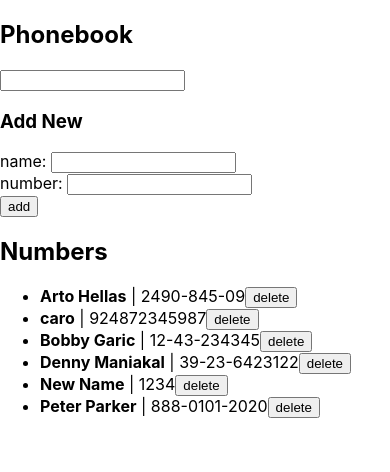
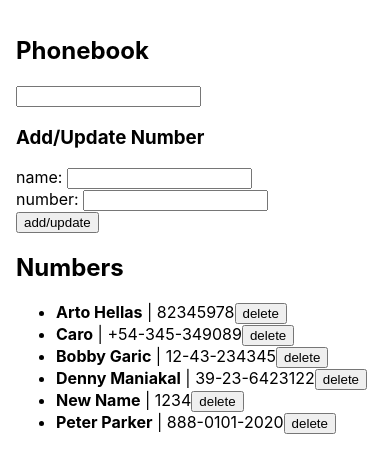
Before and after one commit to prb01/fullstackopen, a React (Create React App) app in the folder part2/phonebook/: page / in a window 390 px wide. Shown: the top 472 px of the page. Built offline with nearby package versions, Linux system fonts and the light colour scheme; data requests are answered from the project's data file.

Commit message:
2.18: Phonebook step10 (update number)

```diff
--- a/part2/phonebook/db.json
+++ b/part2/phonebook/db.json
@@ -2,12 +2,12 @@
   "persons": [
     {
       "name": "Arto Hellas",
-      "number": "2490-845-09",
+      "number": "82345978",
       "id": 1
     },
     {
-      "name": "caro",
-      "number": "924872345987",
+      "name": "Caro",
+      "number": "+54-345-349089",
       "id": 2
     },
     {
--- a/part2/phonebook/src/App.css
+++ b/part2/phonebook/src/App.css
@@ -1,38 +1,7 @@
+body {
+  padding: 1rem;
+}
+
 .App {
   text-align: center;
 }
-
-.App-logo {
-  height: 40vmin;
-  pointer-events: none;
-}
-
-@media (prefers-reduced-motion: no-preference) {
-  .App-logo {
-    animation: App-logo-spin infinite 20s linear;
-  }
-}
-
-.App-header {
-  background-color: #282c34;
-  min-height: 100vh;
-  display: flex;
-  flex-direction: column;
-  align-items: center;
-  justify-content: center;
-  font-size: calc(10px + 2vmin);
-  color: white;
-}
-
-.App-link {
-  color: #61dafb;
-}
-
-@keyframes App-logo-spin {
-  from {
-    transform: rotate(0deg);
-  }
-  to {
-    transform: rotate(360deg);
-  }
-}
--- a/part2/phonebook/src/App.js
+++ b/part2/phonebook/src/App.js
@@ -3,6 +3,7 @@ import Numbers from './components/Numbers'
 import Filter from './components/Filter'
 import PersonForm from './components/PersonForm'
 import personService from './services/persons'
+import './App.css'
 
 const App = () => {
   const [persons, setPersons] = useState([])
@@ -45,12 +46,17 @@ const App = () => {
   }
 
   const editNumber = (id, personObject) => {
+    const person = persons.find(person => person.id === id)
+    const msg = `Are you sure you want to update entry for '${person.name}'?`
+
+    if (window.confirm(msg)) {
       personService
         .update(id, personObject)
         .then(returnedPerson => {
           setPersons(persons.map(person => person.id !== id ? person : returnedPerson))
           clearForm()
         })
+    }
   }
 
   const deleteNumber = id => {
@@ -87,7 +93,7 @@ const App = () => {
       <h2>Phonebook</h2>
       <Filter value={newSearch} onChange={handleSearchChange} />
 
-      <h3>Add New</h3>
+      <h3>Add/Update Number</h3>
       <PersonForm
         onSubmit={handleSubmitPerson}
         name={newName}
--- a/part2/phonebook/src/components/PersonForm.js
+++ b/part2/phonebook/src/components/PersonForm.js
@@ -7,7 +7,7 @@ const PersonForm = (props) => (
       number: <input value={props.num} onChange={props.numChange} />
     </div>
     <div>
-      <button type="submit">add</button>
+      <button type="submit">add/update</button>
     </div>
   </form>
 )
```
Lines whose indentation alone changed are shown as unchanged.
